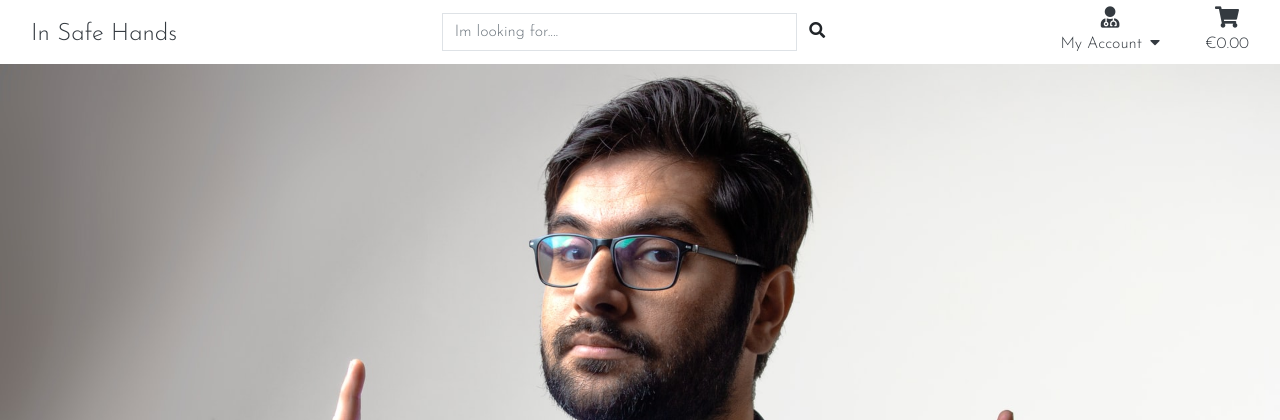
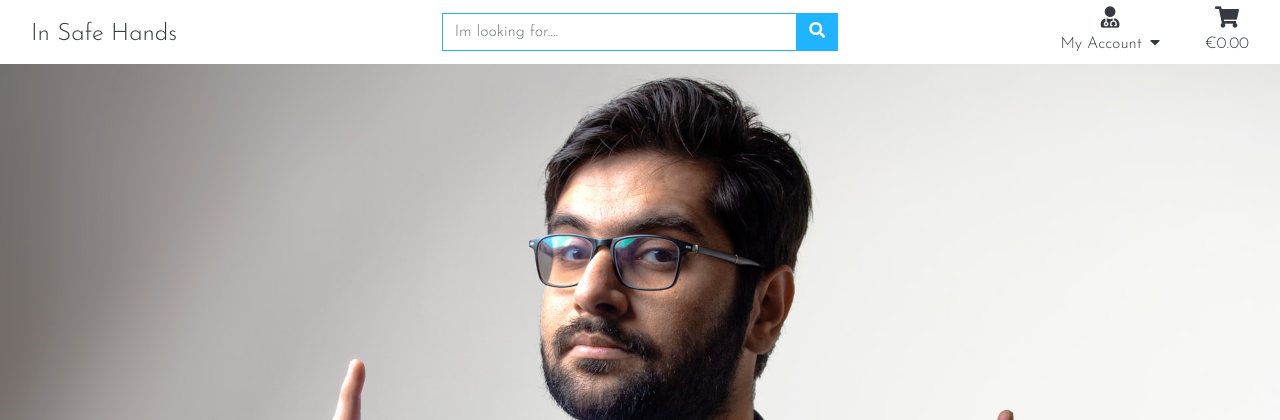
Before and after one commit to smcgdub/MS4_In_Safe_Hands, a Django app: page / in a window 1280 px wide. Shown: the top 420 px of the page. Run offline with Django 3.2, Linux system fonts and the light colour scheme.

Commit message:
Have added css styling and colouring to the search bar at the top of the page

```diff
--- a/static/css/base.css
+++ b/static/css/base.css
@@ -8,3 +8,20 @@ body {
   height: calc(100vh - 164px);
   font-family: 'Josefin Sans', sans-serif;
 }
+
+/* Top Header */
+.search-bar {
+  border: 1px solid #1fb4ff !important;
+}
+
+.search-icon {
+  background-color: #1fb4ff;
+  border: 1px solid #1fb4ff !important;
+  color: #fff;
+}
+
+.search-icon:hover {
+  background-color: #fff;
+  color: #1fb4ff;
+  border: 1px solid #1fb4ff;
+}
```
